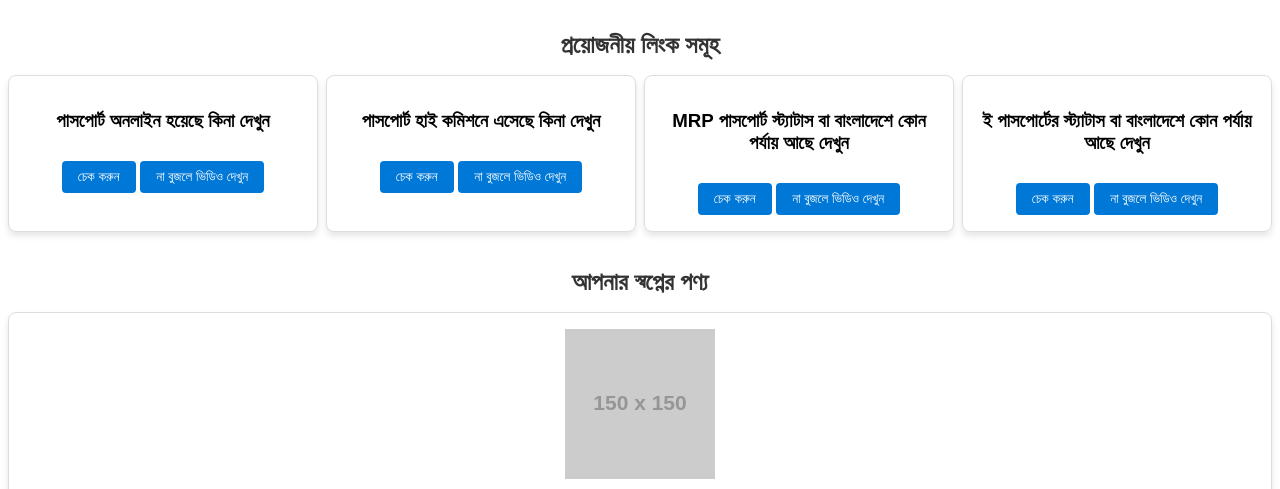
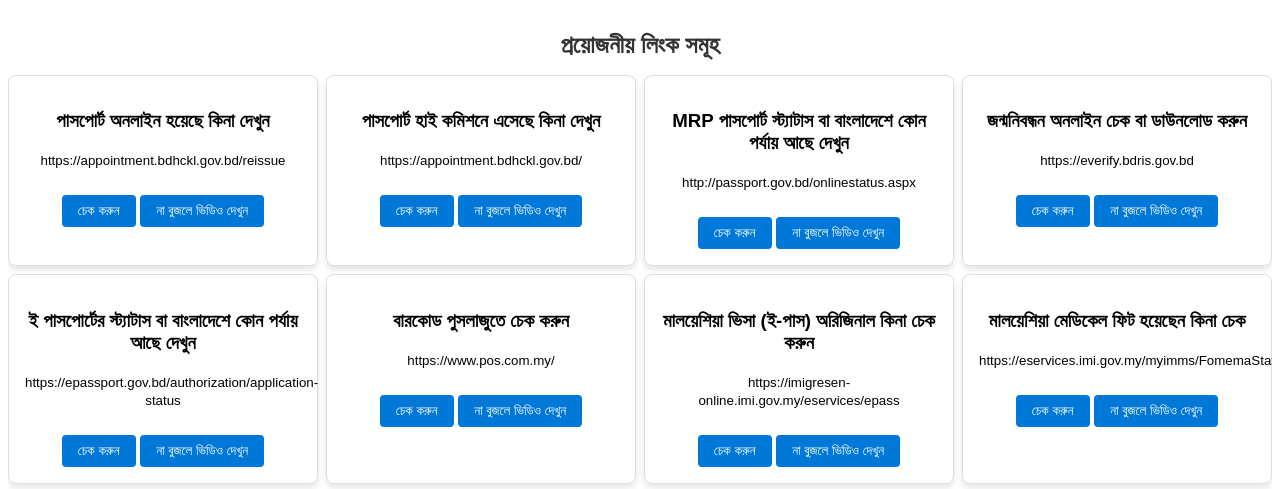
Before and after one commit to MdIbrahimKrn/md-ibrahim-krn, a plain HTML site: page index.html in a window 1280 px wide. Shown: the part 303-792 px from the top of the page. Drawn offline with Linux system fonts and the light colour scheme; placeholder pictures from the web are drawn by us.

Commit message:
Update index.html

```diff
--- a/index.html
+++ b/index.html
@@ -36,6 +36,7 @@
         .websites, .products {
             display: grid;
             gap: .5rem;
+            overflow: hidden;
         }
         .websites{
             grid-template-columns: repeat(auto-fit, minmax(300px, 1fr));
@@ -144,12 +145,37 @@
         },
         {
             name: "MRP পাসপোর্ট স্ট্যাটাস বা বাংলাদেশে কোন পর্যায় আছে দেখুন",
-            url: "passport.gov.bd/onlinestatus.aspx",
+            url: "http://passport.gov.bd/onlinestatus.aspx",
+            video: "https://www.youtube.com/embed/example2"
+        },
+        {
+            name: "জন্মনিবন্ধন অনলাইন চেক বা ডাউনলোড করুন",
+            url: "https://everify.bdris.gov.bd",
             video: "https://www.youtube.com/embed/example2"
         },
         {
             name: "ই পাসপোর্টের স্ট্যাটাস বা বাংলাদেশে কোন পর্যায় আছে দেখুন",
             url: "https://epassport.gov.bd/authorization/application-status",
+            video: "https://www.youtube.com/embed/example2"
+        },
+        {
+            name: "বারকোড পুসলাজুতে চেক করুন",
+            url: "https://www.pos.com.my/",
+            video: "https://www.youtube.com/embed/example2"
+        },
+        {
+            name: "মালয়েশিয়া ভিসা (ই-পাস) অরিজিনাল কিনা চেক করুন",
+            url: "https://imigresen-online.imi.gov.my/eservices/epass",
+            video: "https://www.youtube.com/embed/example2"
+        },
+        {
+            name: "মালয়েশিয়া মেডিকেল ফিট হয়েছেন কিনা চেক",
+            url: "https://eservices.imi.gov.my/myimms/FomemaStatus",
+            video: "https://www.youtube.com/embed/example2"
+        },
+        {
+            name: "মালয়েশিয়ায় নতুন ভিসা লেগেছে কিনা চেক",
+            url: "https://eservices.imi.gov.my/myimms/VPAStsInq?MAD_DOC_NO=&MAD_DOC_CTRY_CD=BGD&search=CARIAN&lang=en",
             video: "https://www.youtube.com/embed/example2"
         }
         // Add more websites here
@@ -173,6 +199,7 @@
         websiteElement.classList.add("website");
         websiteElement.innerHTML = `
             <h3>${website.name}</h3>
+            <p><small>${website.url}</small></p>
             <iframe src="${website.url}"></iframe>
             <button onclick="toggleWebsite(this)">চেক করুন</button>
             <button onclick="showVideo('${website.video}')">না বুজলে ভিডিও দেখুন</button>
```
